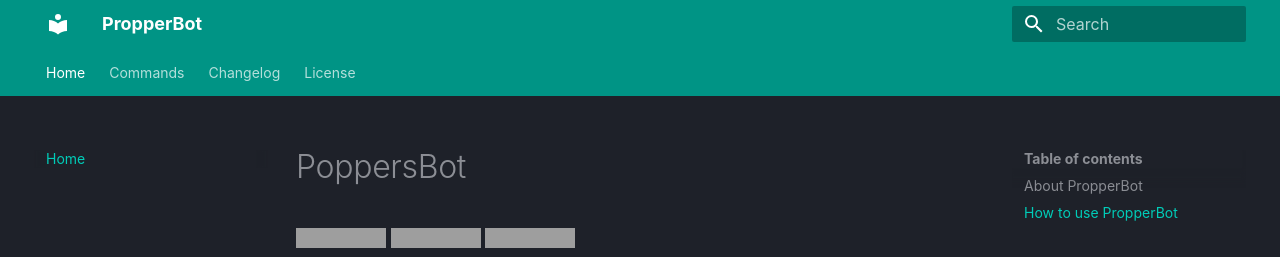
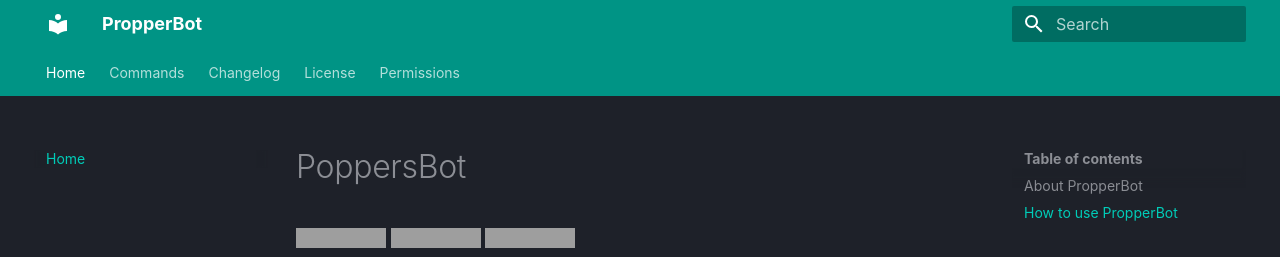
Before and after one commit to PopperDevs/PopperBot-docs, an MkDocs documentation site: the page built from docs/index.md, in a window 1280 px wide. Shown: the top 257 px of the page. Built offline with MkDocs 1.6.1 and Material for MkDocs 9.7.7, drawn with Linux system fonts in a browser that asks for light colours; grey boxes are pictures that could not be loaded.

Commit message:
added permissions

```diff
--- a/mkdocs.yml
+++ b/mkdocs.yml
@@ -7,6 +7,7 @@ nav:
   - Commands: commands.md
   - Changelog: changelog.md
   - License: LICENSE.md
+  - Permissions: permissions.md
 
 theme:
   palette:
```
Also changed, not shown: docs/permissions.md (added).
